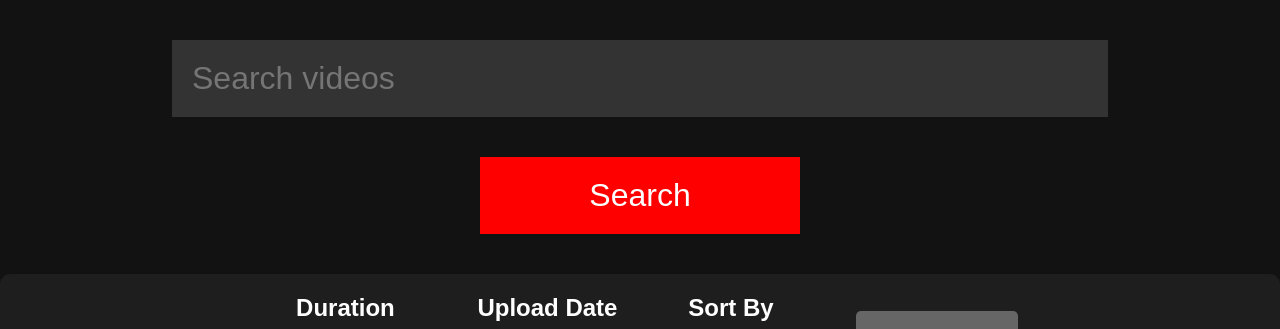
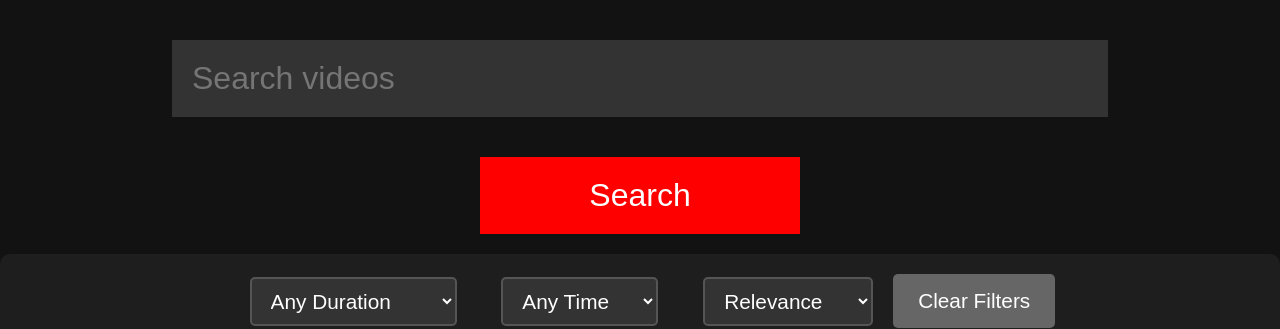
Before and after one commit to badrfardane/musik, a plain HTML site: page index.html in a window 1280 px wide. Shown: the top 329 px of the page. Drawn offline with nearby package versions, Linux system fonts and the light colour scheme.

Commit message:
Update index.html

```diff
--- a/index.html
+++ b/index.html
@@ -129,7 +129,7 @@
 
         /* Search Filters & Sorting Styles */
         #filtersContainer {
-            margin: 40px 0;
+            margin: 20px 0;
             padding: 20px;
             background-color: #1e1e1e;
             border-radius: 10px;
@@ -145,6 +145,7 @@
             flex-direction: column;
             align-items: center;
             gap: 10px;
+            padding-left: 2%;
         }
 
         .filter-group label {
@@ -248,7 +249,6 @@
         <!-- Search Filters & Sorting Controls -->
         <div id="filtersContainer">
             <div class="filter-group">
-                <label for="durationFilter">Duration</label>
                 <select id="durationFilter" onchange="applyFilters()">
                     <option value="">Any Duration</option>
                     <option value="short">Under 4 minutes</option>
@@ -258,7 +258,6 @@
             </div>
 
             <div class="filter-group">
-                <label for="uploadDateFilter">Upload Date</label>
                 <select id="uploadDateFilter" onchange="applyFilters()">
                     <option value="">Any Time</option>
                     <option value="hour">Last Hour</option>
@@ -270,7 +269,6 @@
             </div>
 
             <div class="filter-group">
-                <label for="sortBy">Sort By</label>
                 <select id="sortBy" onchange="applyFilters()">
                     <option value="relevance">Relevance</option>
                     <option value="date">Upload Date</option>
@@ -279,10 +277,9 @@
                     <option value="title">Title</option>
                 </select>
             </div>
-            </p>
-                <button id="clearFiltersButton" onclick="clearFilters()">Clear Filters</button>
-            </p>
+            <button id="clearFiltersButton" onclick="clearFilters()">Clear Filters</button>
         </div>
+
 
         <div id="playlistLinks">
             <div>
```
